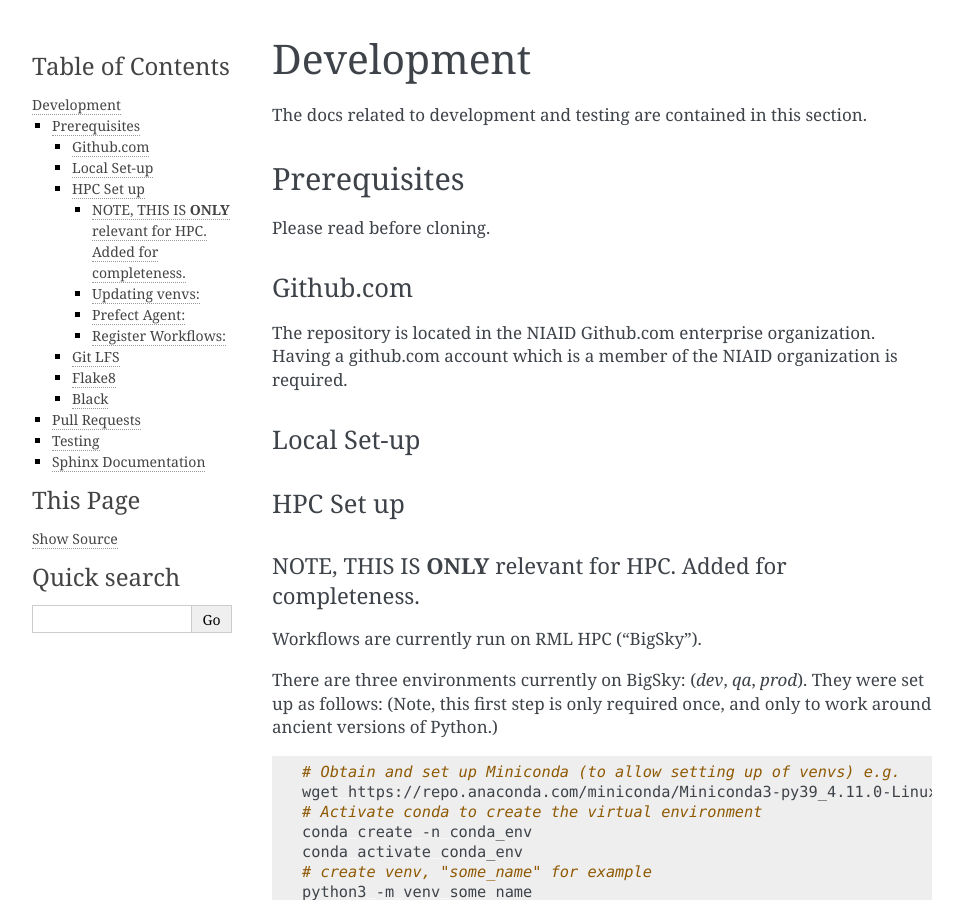
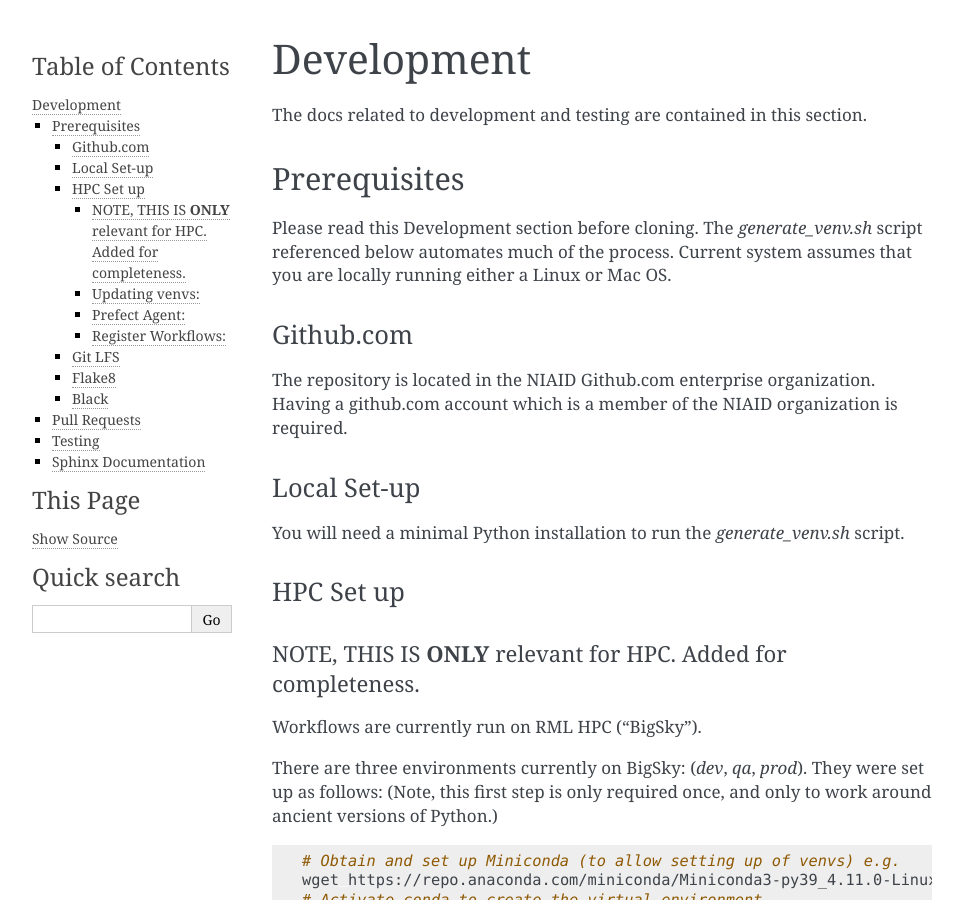
Before and after one commit to niaid/image_portal_workflows, a Sphinx documentation site: the page built from docs/development.rst, in a window 1280 px wide and 900 px high. Shown: the whole window, without its empty margins (148-1111 px from the left). Built offline with Sphinx 7.4.7, drawn with Linux system fonts in a browser that asks for light colours.

Commit message:
Made some simple document changes to test if I can push.

```diff
--- a/docs/development.rst
+++ b/docs/development.rst
@@ -8,7 +8,9 @@ The docs related to development and testing are contained in this section.
 Prerequisites
 *************
 
-Please read before cloning.
+Please read this Development section before cloning. The `generate_venv.sh` script referenced below
+automates much of the process. Current system assumes that you are locally running either a Linux
+or Mac OS.
 
 Github.com
 ==========
@@ -18,6 +20,7 @@ The repository is located in the NIAID Github.com enterprise organization. Havin
 Local Set-up
 ============
 
+You will need a minimal Python installation to run the `generate_venv.sh` script.
 
 HPC Set up
 ==========
```
